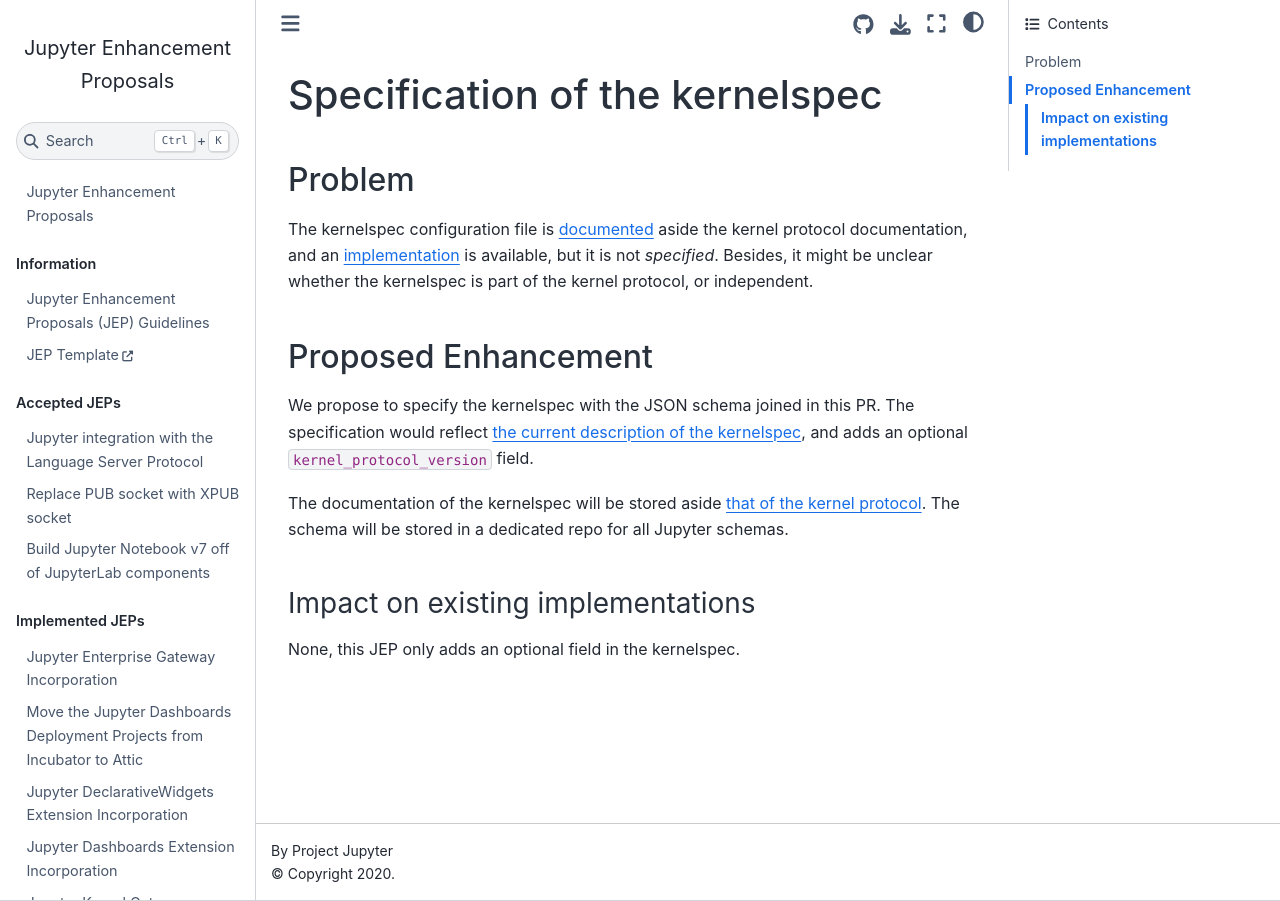
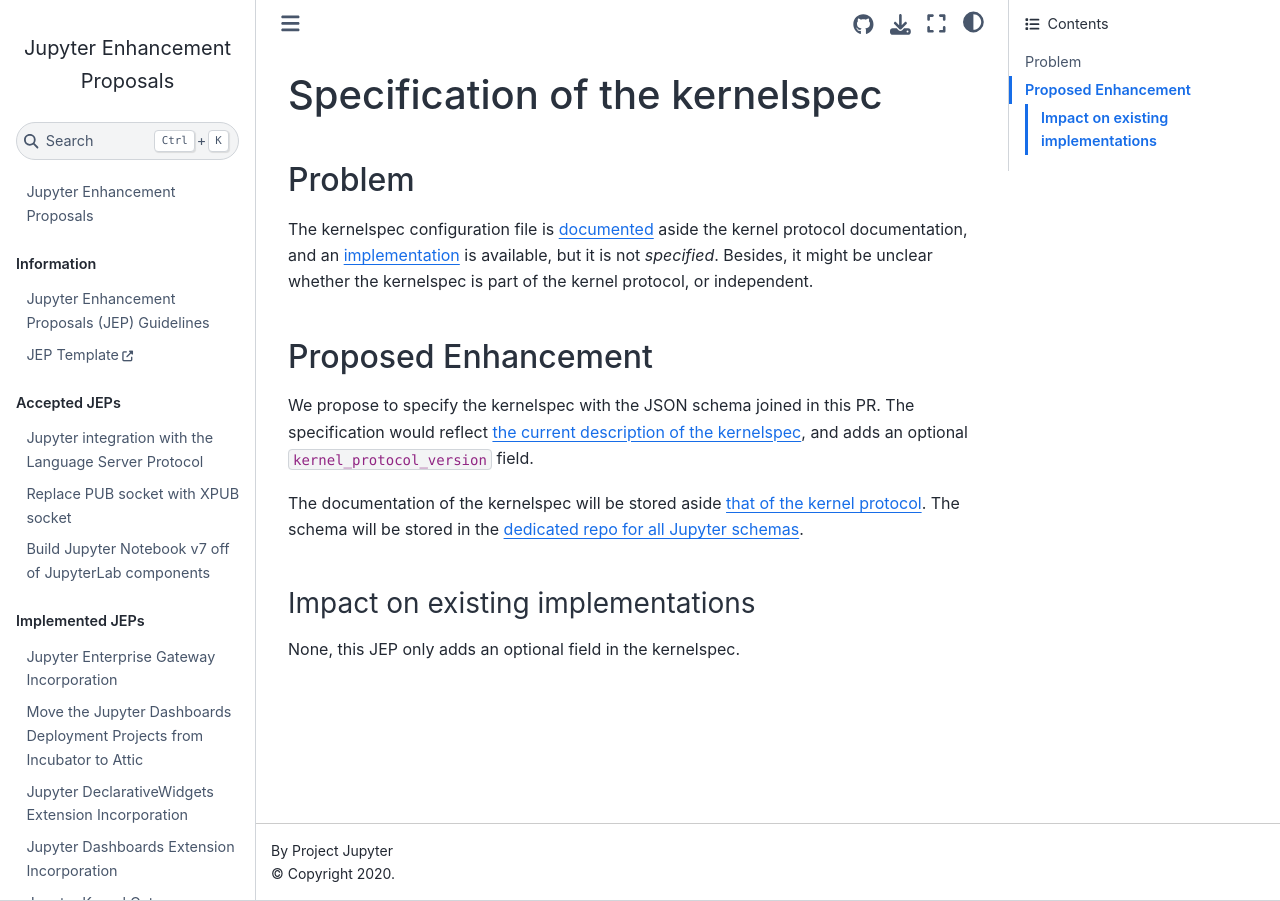
Before and after one commit to jupyter/enhancement-proposals, a Jupyter Book: the page built from kernelspec-spec/kernelspec-spec.md, in a window 1280 px wide. Built offline with Jupyter Book 1.0.4 settings and Sphinx 7.4.7 and the Sphinx Book theme 1.1.4, drawn with Linux system fonts in a browser that asks for light colours.

Commit message:
Added link to the Jupyter schema repo

```diff
--- a/kernelspec-spec/kernelspec-spec.md
+++ b/kernelspec-spec/kernelspec-spec.md
@@ -18,7 +18,7 @@
 [the current description of the kernelspec](https://jupyter-client.readthedocs.io/en/stable/kernels.html#kernel-specs),
 and adds an optional `kernel_protocol_version` field.
 
-The documentation of the kernelspec will be stored aside [that of the kernel protocol](https://github.com/jupyter-standards/kernel-protocol). The schema will be stored in a dedicated repo for all Jupyter schemas.
+The documentation of the kernelspec will be stored aside [that of the kernel protocol](https://github.com/jupyter-standards/kernel-protocol). The schema will be stored in the [dedicated repo for all Jupyter schemas](https://github.com/jupyter/schema).
 
 ### Impact on existing implementations
 
```
